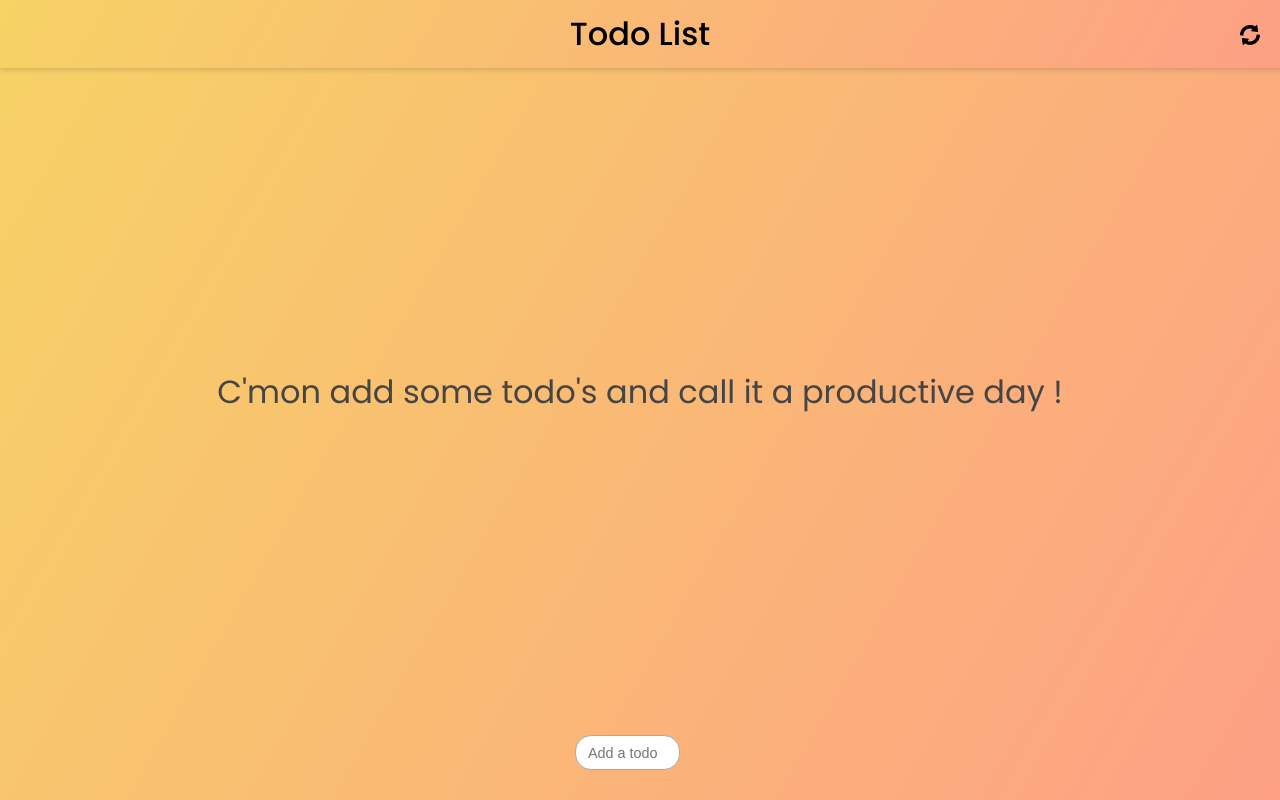
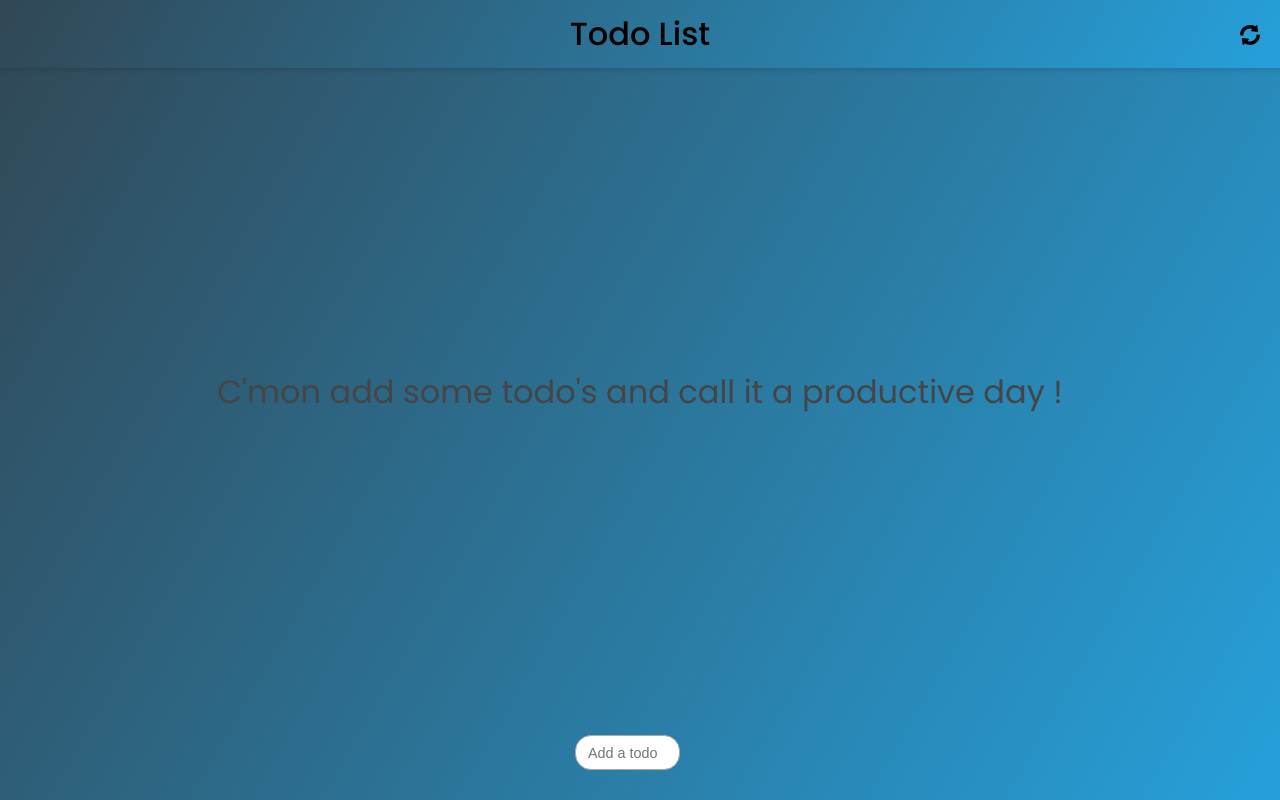
Before and after one commit to Yan-ni/todo-list, a React (Create React App) app: page / in a window 1280 px wide. Built offline with nearby package versions, Linux system fonts and the light colour scheme.

Commit message:
changed the theme

```diff
--- a/src/App.css
+++ b/src/App.css
@@ -14,7 +14,7 @@ body {
   display: flex;
   flex-direction: column;
   align-items: center;
-  background-image: linear-gradient(120deg, #f6d365, #fda085);
+  background-image: linear-gradient(120deg, #314755, #26a0da);
   min-height: 100vh;
 }
 
@@ -80,11 +80,11 @@ form {
 }
 
 .todo {
-  background-color: #fff;
+  background-color: #f8dd37;
 }
 
 .todo:hover {
-  background-color: #eee;
+  background-color: #b3a028;
 }
 
 .List li p {
```
